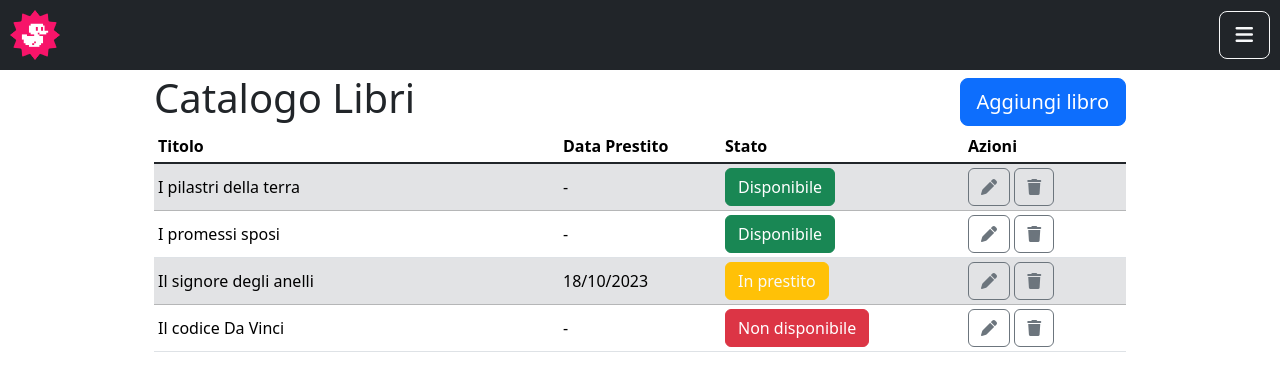
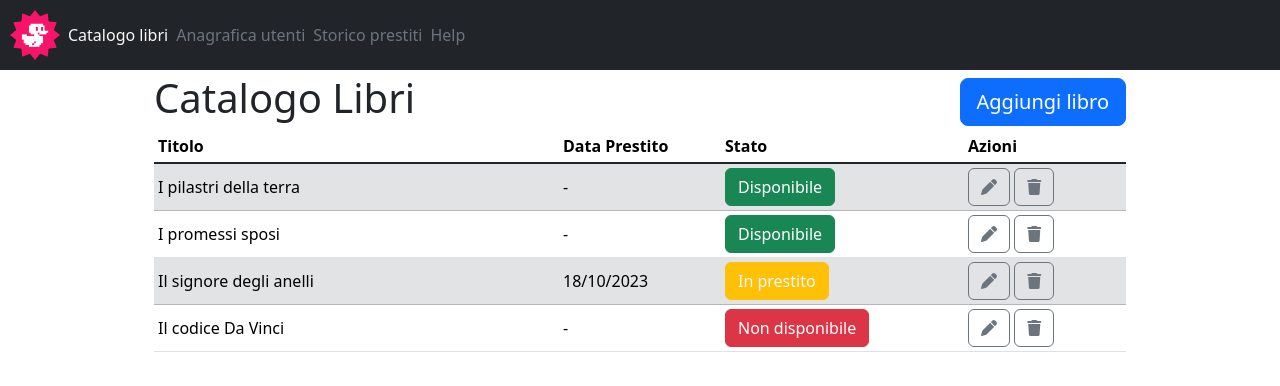
Before and after one commit to AndreaRaga56/html-css-bootstrap-dashboard, a plain HTML site: page index.html in a window 1280 px wide. Drawn offline with nearby package versions, Linux system fonts and the light colour scheme.

Commit message:
Correzione header

```diff
--- a/index.html
+++ b/index.html
@@ -14,9 +14,13 @@
 <body>
     <header>
         <div>
-            <div class="d-flex justify-content-between align-items-center">
+            <div class="d-flex gap-2 justify-content-between justify-content-lg-start align-items-center">
                 <div class="duck"><img class="img" src="./img/duck.png" alt=""></div>
-                <div class="btn btn-outline-light btn btn-lg"><i class="fa-solid fa-bars"></i></div>
+                <div class="btn btn-outline-light btn-lg d-lg-none"><i class="fa-solid fa-bars"></i></div>
+                <div class="d-none text-light d-lg-block">Catalogo libri</div>
+                <div class="d-none text-secondary d-lg-block">Anagrafica utenti</div>
+                <div class="d-none text-secondary d-lg-block">Storico prestiti</div>
+                <div class="d-none text-secondary d-lg-block">Help</div>
             </div>
         </div>
     </header>
```
Also changed, not shown: new-book.html (added, +15 -0 lines).
